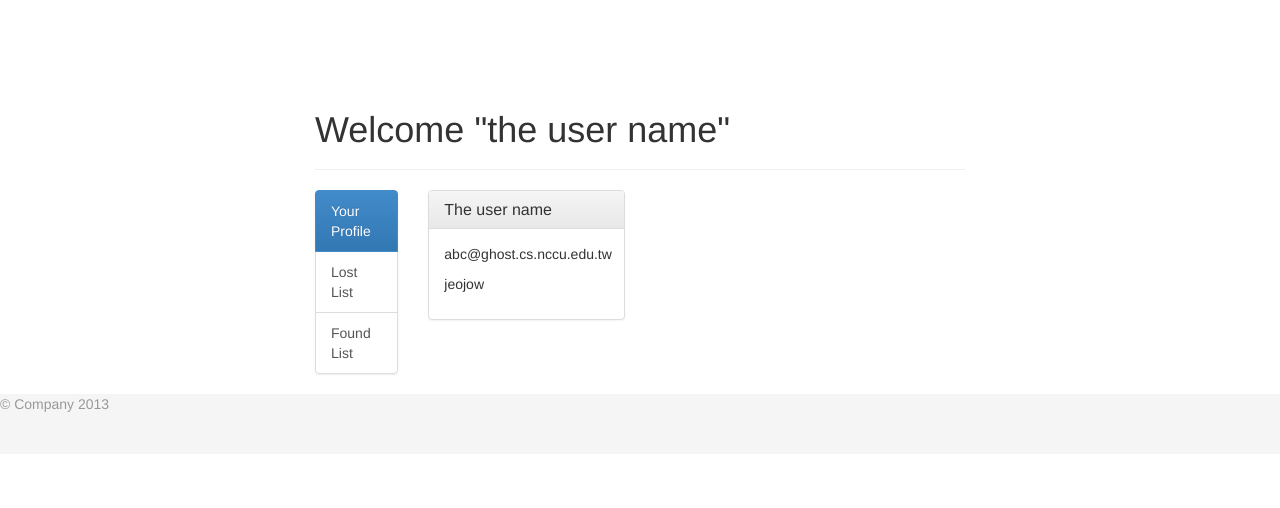
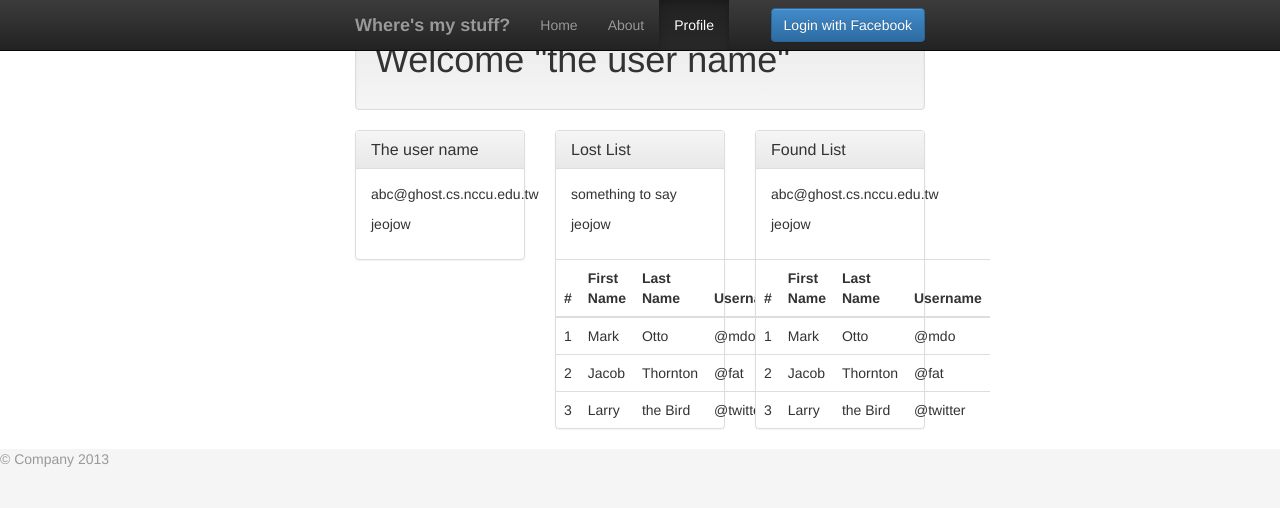
Before and after one commit to JudyTai/wheresmystuff, a PHP site: page /profiletest.html in a window 1280 px wide. Shown: the top 508 px of the page. Run offline with PHP 8.4, Linux system fonts and the light colour scheme; some libraries are stand-ins or nearby versions.

Commit message:
change project profiletest themetest

```diff
--- a/profiletest.html
+++ b/profiletest.html
@@ -11,9 +11,9 @@
 <title>The profile page</title>
 
 <!-- Bootstrap core CSS -->
-<link href="bootstrap/dist/css/bootstrap.css" rel="stylesheet">
+<link href="./dist/css/bootstrap.css" rel="stylesheet">
 <!-- Bootstrap theme -->
-<link href="bootstrap/dist/css/bootstrap-theme.min.css" rel="stylesheet">
+<link href="./dist/css/bootstrap-theme.min.css" rel="stylesheet">
 
 <!-- Custom styles for this template -->
 <link href="themetest.css" rel="stylesheet">
@@ -29,19 +29,39 @@
 </head>
 
 <body>
-	<div id="wrap">
+<div id="wrap">
+	<div class="navbar navbar-inverse navbar-fixed-top" role="navigation">
 		<div class="container">
-			<div class="page-header">
+			<div class="navbar-header">
+				<button type="button" class="navbar-toggle" data-toggle="collapse" data-target=".navbar-collapse">
+					<span class="sr-only">Toggle navigation</span>
+					<span class="icon-bar"></span>
+					<span class="icon-bar"></span>
+					<span class="icon-bar"></span>
+				</button>
+				<a class="navbar-brand"><strong>Where's my stuff?</strong></a>
+			</div>
+
+			<div >
+				<ul class="nav navbar-nav">
+					<li><a href="project.html">Home</a></li>
+					<li><a href="#about">About</a></li>
+					<li class="active"><a href="profiletest.html">Profile</a></li>
+				</ul>
+			</div>
+			<div class="navbar-collapse collapse">
+				<form class="navbar-form navbar-right" role="form">
+					<button  id="my-login-button" class="btn btn-primary">Login with Facebook</button>
+					<a id="my-login-message"></a>
+				</form>
+			</div>
+		</div>
+	</div>
+		<div class="container">
+			<div class="well">
 				<h1>Welcome "the user name"</h1>
 			</div>
 			<div class="row">
-				<div class="col-sm-2">
-					<div class="list-group">
-						<a href="#" class="list-group-item active">Your Profile</a>
-						<a href="#" class="list-group-item">Lost List</a>
-						<a href="#" class="list-group-item">Found List</a>
-					</div>
-				</div><!-- /.col-sm-2 -->
 				<div class="col-sm-4">
 					<div class="panel panel-default">
 						<div class="panel-heading">
@@ -53,9 +73,92 @@
 						</div>
 					</div><!-- panel panel-default-->
 				</div><!-- col-sm-4-->
+				<div class="col-sm-4">
+					<div class="panel panel-default">
+						<div class="panel-heading">
+							<h3 class="panel-title">Lost List</h3>
+						</div>
+						<div class="panel-body">
+							<p>something to say</p>
+							<p>jeojow</p>
+						</div>
+						<table class="table">
+         					 <thead>
+         					     <tr>
+           						     <th>#</th>
+          						     <th>First Name</th>
+           						     <th>Last Name</th>
+         					         <th>Username</th>
+          					    </tr>
+       					     </thead>
+         					 <tbody>
+           						 <tr>
+        						     <td>1</td>
+            					     <td>Mark</td>
+          						     <td>Otto</td>
+         						     <td>@mdo</td>
+       						     </tr>
+           						 <tr>
+            				     	 <td>2</td>
+          						     <td>Jacob</td>
+          						     <td>Thornton</td>
+           						     <td>@fat</td>
+           						 </tr>
+          					     <tr>
+           						     <td>3</td>
+         						     <td>Larry</td>
+           						     <td>the Bird</td>
+              						 <td>@twitter</td>
+            					</tr>
+          					</tbody>
+        			  </table>
+					</div><!-- panel panel-default-->
+				</div><!-- col-sm-4-->
+				<div class="col-sm-4">
+					<div class="panel panel-default">
+						<div class="panel-heading">
+							<h3 class="panel-title">Found List</h3>
+						</div>
+						<div class="panel-body">
+							<p>abc@ghost.cs.nccu.edu.tw</p>
+							<p>jeojow</p>
+						</div>
+						<table class="table">
+         					 <thead>
+         					     <tr>
+           						     <th>#</th>
+          						     <th>First Name</th>
+           						     <th>Last Name</th>
+         					         <th>Username</th>
+          					    </tr>
+       					     </thead>
+         					 <tbody>
+           						 <tr>
+        						     <td>1</td>
+            					     <td>Mark</td>
+          						     <td>Otto</td>
+         						     <td>@mdo</td>
+       						     </tr>
+           						 <tr>
+            				     	 <td>2</td>
+          						     <td>Jacob</td>
+          						     <td>Thornton</td>
+           						     <td>@fat</td>
+           						 </tr>
+          					     <tr>
+           						     <td>3</td>
+         						     <td>Larry</td>
+           						     <td>the Bird</td>
+              						 <td>@twitter</td>
+            					</tr>
+          					</tbody>
+        			  </table>
+
+					</div><!-- panel panel-default-->
+				</div><!-- col-sm-4-->
 			</div><!--row-->
 		</div><!--container-->
-	</div><!-- wrap-->
+</div>
 	<div id="footer">
 		<div class=cotainer">
 			<p class="text-muted">&copy; Company 2013</p>
--- a/project.html
+++ b/project.html
@@ -170,9 +170,9 @@ $(document).ready(function() {
 
 			<div >
 				<ul class="nav navbar-nav">
-					<li class="active"><a href="#">Home</a></li>
+					<li class="active"><a href="project.html">Home</a></li>
 					<li><a href="#about">About</a></li>
-					<li><a href="#contact">Contact</a></li>
+					<li><a href="profiletest.html">Profile</a></li>
 				</ul>
 			</div>
 			<div class="navbar-collapse collapse">
--- a/themetest.css
+++ b/themetest.css
@@ -1,24 +1,5 @@
 body {
-  padding-top: 70px;
-  padding-bottom: 30px;
-}
-
-.theme-dropdown .dropdown-menu {
-  display: block;
-  position: static;
-  margin-bottom: 20px;
-}
-
-.theme-showcase > p > .btn {
-  margin: 5px 0;
-}
-
-/* Sticky footer styles
--------------------------------------------------- */
-
-/*html,
-body {
-  height: 100%;
+  height: 90%;
   /* The html and body elements cannot have any padding or margin. */
 /*}
 
@@ -39,63 +20,14 @@ body {
   background-color: #f5f5f5;
 }
 
-
-/* Custom page CSS
--------------------------------------------------- */
-/* Not required for template or sticky footer method. */
-
 .container {
   width: auto;
-  max-width: 680px;
+  max-width: 600px;
   padding: 0 15px;
 }
-.container .credit {
-  margin: 20px 0;
-}
-/*
- * Style tweaks
- * --------------------------------------------------
- */
 html {
   overflow-x: hidden; /* Prevent scroll on narrow devices */
 }
 footer {
   padding: 30px 0;
 }
-
-/*
- * Off Canvas
- * --------------------------------------------------
- */
-@media screen and (max-width: 767px) {
-  .row-offcanvas {
-    position: relative;
-    -webkit-transition: all 0.25s ease-out;
-    -moz-transition: all 0.25s ease-out;
-    transition: all 0.25s ease-out;
-  }
-
-  .row-offcanvas-right
-  .sidebar-offcanvas {
-    right: -50%; /* 6 columns */
-  }
-
-  .row-offcanvas-left
-  .sidebar-offcanvas {
-    left: -50%; /* 6 columns */
-  }
-
-  .row-offcanvas-right.active {
-    right: 50%; /* 6 columns */
-  }
-
-  .row-offcanvas-left.active {
-    left: 50%; /* 6 columns */
-  }
-
-  .sidebar-offcanvas {
-    position: absolute;
-    top: 0;
-    width: 50%; /* 6 columns */
-  }
-}
```
